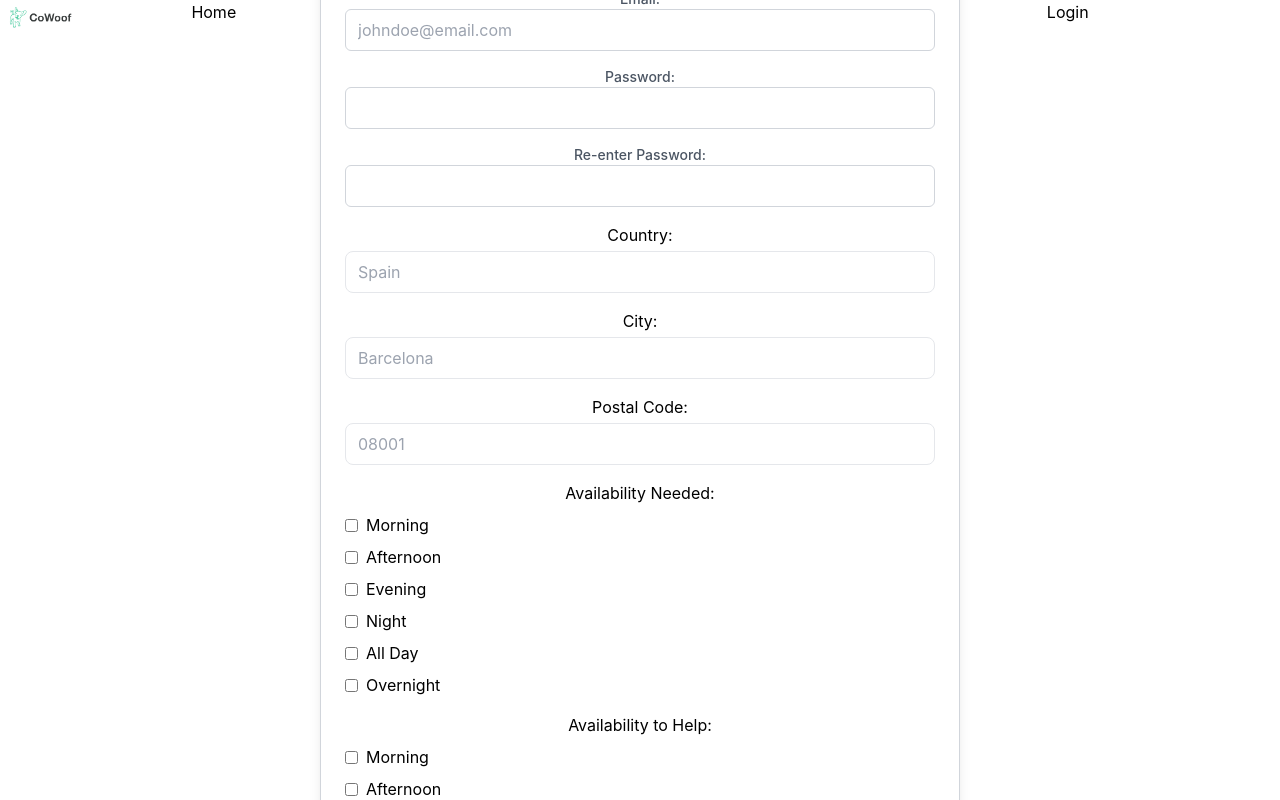
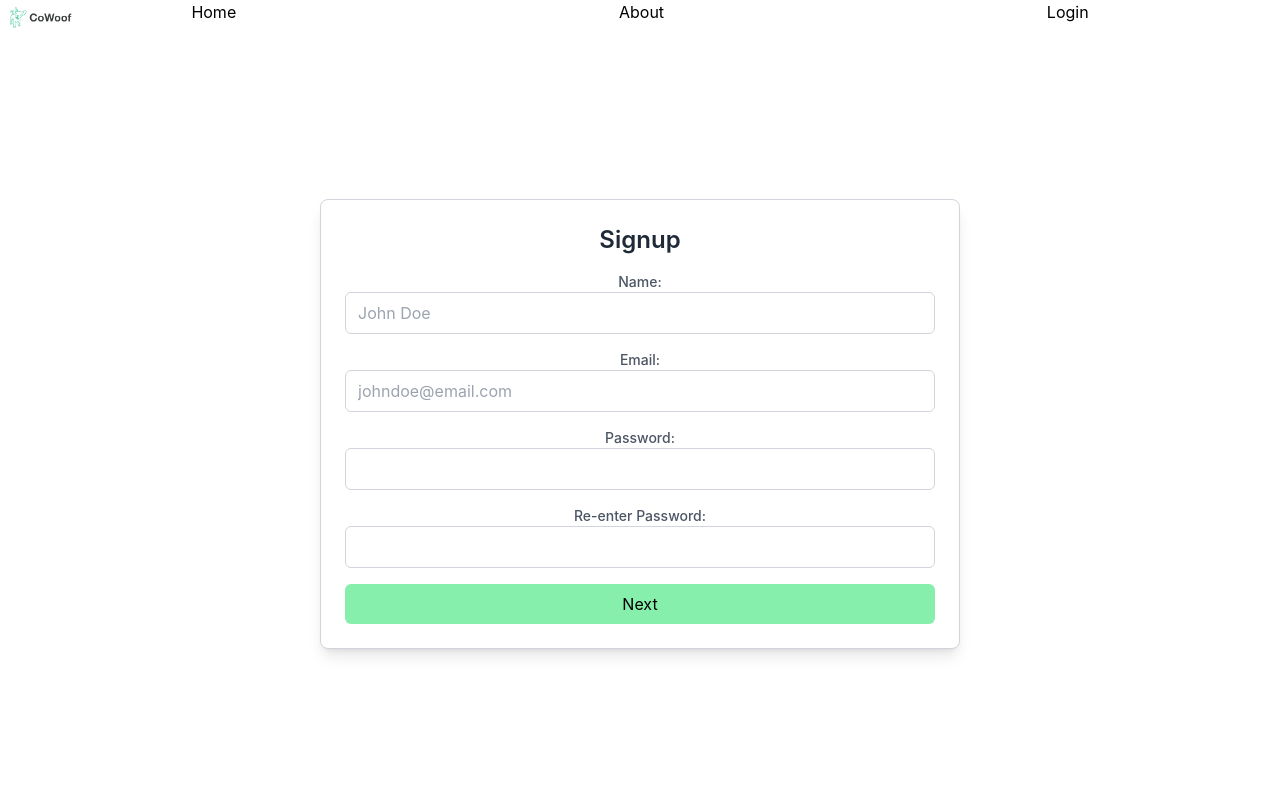
Before and after one commit to MatteKrebs/cowoof-client, a React (Create React App) app: page /signup in a window 1280 px wide. Shown: the top 800 px of the page. Built offline with nearby package versions, Linux system fonts and the light colour scheme.

Commit message:
signup two forms working, empty array for availability

```diff
--- a/src/pages/SignupCombined.jsx
+++ b/src/pages/SignupCombined.jsx
@@ -13,6 +13,7 @@ const SignupCombined = () => {
     const [locationPostalCode, setLocationPostalCode] = useState('');
     const [availabilityNeeded, setAvailabilityNeeded] = useState([]);
     const [availabilityToHelp, setAvailabilityToHelp] = useState([]);
+    const [toggleForm, setToggleForm] = useState(false);
 
     const handleNameChange = (e) => {
         setUserName(e.target.value);
@@ -50,7 +51,7 @@ const SignupCombined = () => {
         setAvailabilityToHelp(e.target.value);
     };
 
-  const handleSubmit = (e) => {
+    const handleFirstForm = (e) => {
         e.preventDefault();
 
         if (password !== confirmPassword) {
@@ -58,6 +59,14 @@ const SignupCombined = () => {
             return;
         }
         console.log(userName)
+
+        //show the second form here because the password validation finishes and we aren't ready to send payload.
+        setToggleForm(true)
+    }
+
+
+    const handleCompletedForm = (e) => {
+      e.preventDefault();
 
         axiosInstance.post('/auth/signup', {
             userName,
@@ -97,7 +106,8 @@ axiosInstance.post('/auth/signup', {
         <div className="flex justify-center items-center h-screen">
             <div className="signup-container bg-white rounded-lg p-6 border border-gray-300 shadow-lg w-1/2">
                 <h2 className="text-2xl font-semibold text-gray-800 mb-4">Signup</h2>
-      <form onSubmit={handleSubmit}>
+                {!toggleForm && (
+                    <form onSubmit={handleFirstForm}>
                         <div className="mb-4">
                             <label
                                 htmlFor="name"
@@ -171,6 +181,15 @@ axiosInstance.post('/auth/signup', {
                                 <p className="text-red-600 text-sm mt-2">{passwordMatchError}</p>
                             )}
                         </div>
+                        <input
+                            value="Next"
+                            type="submit"
+                            className="w-full bg-green-300 text-black py-2 rounded-md hover:bg-opacity-80"
+                        />
+                    </form>
+                )}
+                {toggleForm && (
+                    <form onSubmit={handleCompletedForm}>
                         <div className="mb-4">
                             <label htmlFor="country" className="block mb-1">
                                 Country:
@@ -253,11 +272,12 @@ axiosInstance.post('/auth/signup', {
                             )}
                         </div>
                         <input
-          value="Next"
+                            value="Submit"
                             type="submit"
                             className="w-full bg-green-300 text-black py-2 rounded-md hover:bg-opacity-80"
                         />
                     </form>
+                )}
             </div>
         </div>
     );
```
Lines whose indentation alone changed are shown as unchanged.
